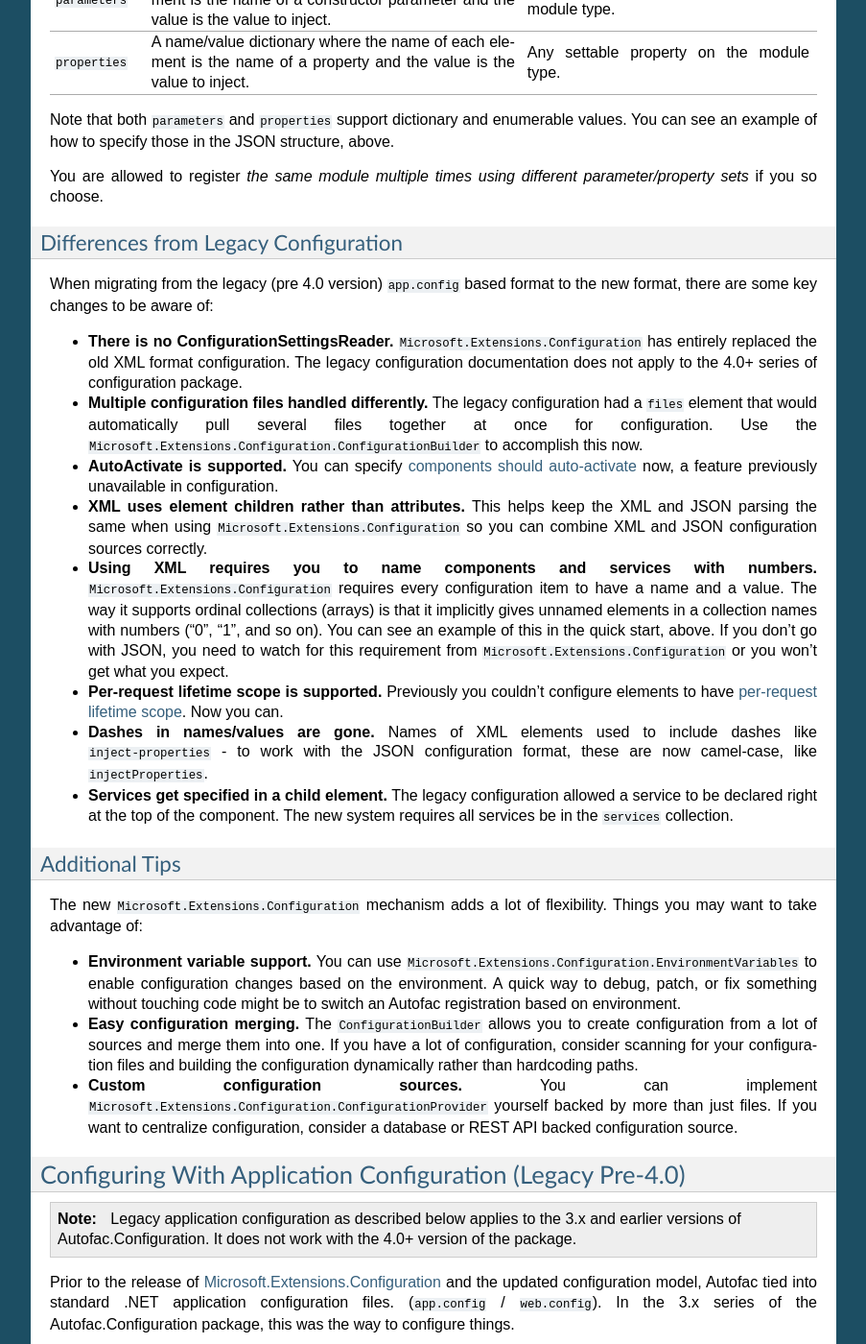
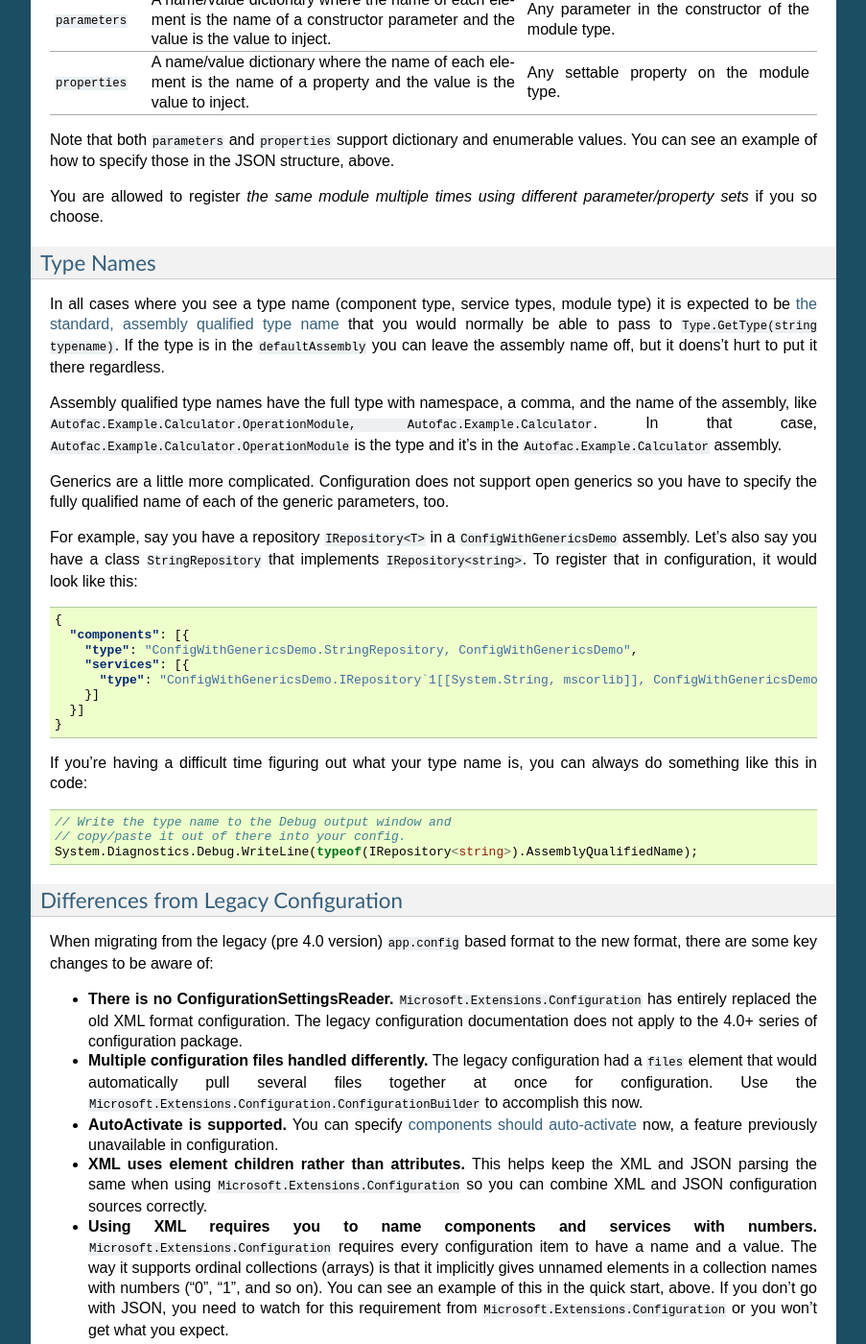
Before and after one commit to autofac/Documentation, a Sphinx documentation site: the page built from docs/configuration/xml.rst, in a window 1280 px wide and 1400 px high, scrolled down 4155 px. Shown: the whole window at 96% size, without its empty margins (198-1101 px from the left). Built offline with Sphinx 7.4.7, drawn with Linux system fonts in a browser that asks for light colours.

Commit message:
Info about generic type names.

```diff
--- a/docs/configuration/xml.rst
+++ b/docs/configuration/xml.rst
@@ -194,6 +194,36 @@ Note that both ``parameters`` and ``properties`` support dictionary and enumerab
 
 You are allowed to register *the same module multiple times using different parameter/property sets* if you so choose.
 
+Type Names
+----------
+In all cases where you see a type name (component type, service types, module type) it is expected to be `the standard, assembly qualified type name <https://msdn.microsoft.com/en-us/library/yfsftwz6(v=vs.110).aspx>`_ that you would normally be able to pass to ``Type.GetType(string typename)``. If the type is in the ``defaultAssembly`` you can leave the assembly name off, but it doens't hurt to put it there regardless.
+
+Assembly qualified type names have the full type with namespace, a comma, and the name of the assembly, like ``Autofac.Example.Calculator.OperationModule, Autofac.Example.Calculator``. In that case, ``Autofac.Example.Calculator.OperationModule`` is the type and it's in the ``Autofac.Example.Calculator`` assembly.
+
+Generics are a little more complicated. Configuration does not support open generics so you have to specify the fully qualified name of each of the generic parameters, too.
+
+For example, say you have a repository ``IRepository<T>`` in a ``ConfigWithGenericsDemo`` assembly. Let's also say you have a class ``StringRepository`` that implements ``IRepository<string>``. To register that in configuration, it would look like this:
+
+.. sourcecode:: json
+
+    {
+      "components": [{
+        "type": "ConfigWithGenericsDemo.StringRepository, ConfigWithGenericsDemo",
+        "services": [{
+          "type": "ConfigWithGenericsDemo.IRepository`1[[System.String, mscorlib]], ConfigWithGenericsDemo"
+        }]
+      }]
+    }
+
+If you're having a difficult time figuring out what your type name is, you can always do something like this in code:
+
+
+.. sourcecode:: csharp
+
+    // Write the type name to the Debug output window and
+    // copy/paste it out of there into your config.
+    System.Diagnostics.Debug.WriteLine(typeof(IRepository<string>).AssemblyQualifiedName);
+
 Differences from Legacy Configuration
 -------------------------------------
 When migrating from the legacy (pre 4.0 version) ``app.config`` based format to the new format, there are some key changes to be aware of:
```
